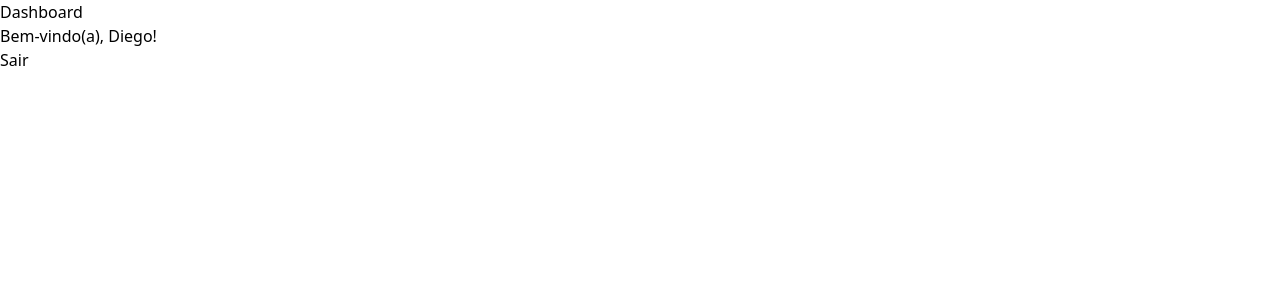
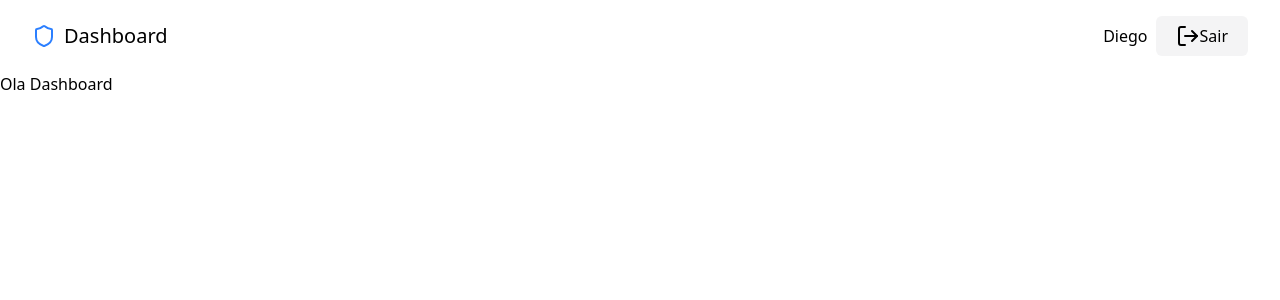
Before and after one commit to Janderff/Protected-routes, a React (Vite) app in the folder protected-routes/: page /login in a window 1280 px wide. Both pictures are taken after typing "name@example.com", "Sample123" into the empty fields and a click on the button "Entrar". Shown: the top 300 px of the page. Built offline with nearby package versions, Linux system fonts and the light colour scheme.

Commit message:
feat(Header):Criando Header completo

```diff
--- /dev/null
+++ b/protected-routes/src/components/header.tsx
@@ -0,0 +1,25 @@
+import { Shield,LogOut } from 'lucide-react'
+import { useAuth } from '../contexts/AuthContext'
+import { useNavigate } from 'react-router-dom'
+
+export function Header() {
+  const { user, logout } = useAuth()
+  const navigate = useNavigate()
+
+  const handleLogout = () => {
+    logout()
+    navigate('/login')
+  }
+  return (
+    <header className="flex flex-row w-full justify-between my-4 ">
+      <div className="flex flex-row mx-8 gap-2 items-center text-xl" >
+        <Shield className="text-blue-500" />
+        <span>Dashboard</span>
+      </div>
+      <div className="flex gap-2  mx-8 items-center">
+        <span>{user?.name || 'dev'}</span>
+        <button className="rounded-md px-5 p-2 flex flex-row bg-zinc-100" onClick={handleLogout}><LogOut/>Sair</button>
+      </div>
+    </header>
+  )
+}
--- a/protected-routes/src/pages/DashboardPage.jsx
+++ b/protected-routes/src/pages/DashboardPage.jsx
@@ -3,6 +3,7 @@
 import React from 'react'
 import { useAuth } from '../contexts/AuthContext'
 import { useNavigate } from 'react-router-dom'
+import { Header } from '../components/header'
 
 const DashboardPage = () => {
   const { user, logout } = useAuth()
@@ -14,10 +15,9 @@ const DashboardPage = () => {
   }
 
   return (
-    <div>
-      <h1>Dashboard</h1>
-      <p>Bem-vindo(a), {user?.name || 'dev'}!</p>
-      <button onClick={handleLogout}>Sair</button>
+    <div className="w-full h-screen">
+      <Header />
+      <div>Ola Dashboard</div>
     </div>
   )
 }
```
